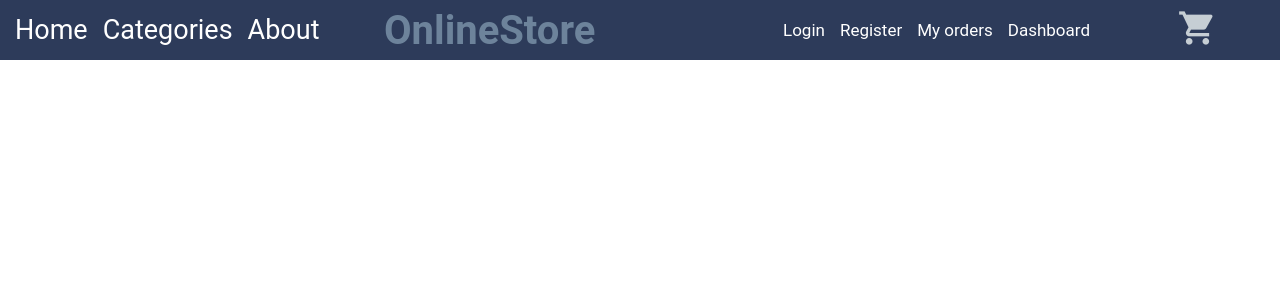
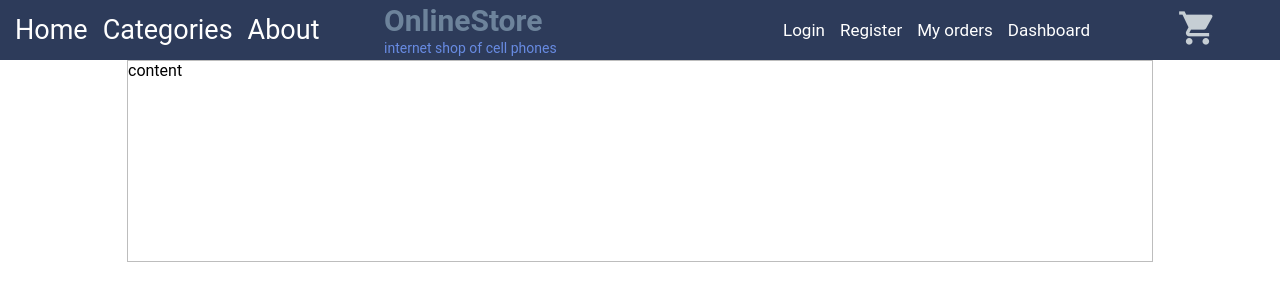
Before and after one commit to mih777/OnlineStore, an Angular app: page / in a window 1280 px wide. Shown: the top 300 px of the page. Built offline with nearby package versions, Linux system fonts and the light colour scheme.

Commit message:
added some design features to the menu

```diff
--- a/src/app/app.component.html
+++ b/src/app/app.component.html
@@ -1,5 +1,5 @@
 <app-header></app-header>
 
-<!-- <app-content></app-content>
+<app-content></app-content>
 
-<app-footer></app-footer> -->
+<!--<app-footer></app-footer> -->
--- a/src/app/comps/content/content.component.html
+++ b/src/app/comps/content/content.component.html
@@ -1,4 +1,5 @@
 <div class="content border">
     content
+
     <router-outlet></router-outlet>
 </div>
--- a/src/app/comps/content/content.component.scss
+++ b/src/app/comps/content/content.component.scss
@@ -1,5 +1,5 @@
 .content{
-    width: 70%;
+    width: 80%;
     margin: 0 auto;
     min-height: 200px;
 }
--- a/src/app/comps/header/header.component.html
+++ b/src/app/comps/header/header.component.html
@@ -11,6 +11,7 @@
     <div class="item">
         <div class="main ">
             <h1 class="brand">OnlineStore</h1>
+            <span>internet shop of cell phones</span>
         </div>
     </div>
     <div class="item admin ">
@@ -28,7 +29,7 @@
     </div>
 </div>
 
-<!-- ============================== -->
+<!-- ==============@media (max-width: 1083px)================ -->
 
 <div class="container2">
     <div class="item">
@@ -55,7 +56,7 @@
     </div>
 </div>
 
-<!-- ============================== -->
+<!-- ===============@media (max-width: 815px)=============== -->
 
 <div class="container3">
     <div class="item mobile-menu">
--- a/src/app/comps/header/header.component.scss
+++ b/src/app/comps/header/header.component.scss
@@ -9,9 +9,12 @@ $color-hover: orange;
     background-color: #2d3b5a;
 }
 
+.main span{
+    color: #688be2;
+    font-size: 14px;
+}
 
-
-.brand{ font-size: 40px; color: #94aec1a1; }
+.brand{ font-size: 30px; color: #94aec1a1; }
 
 
 .item{ display: grid; }
```
